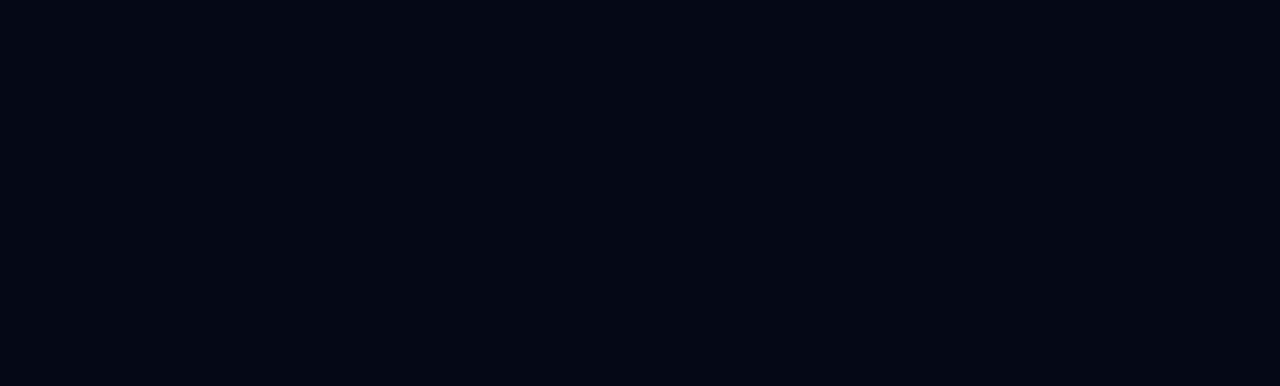
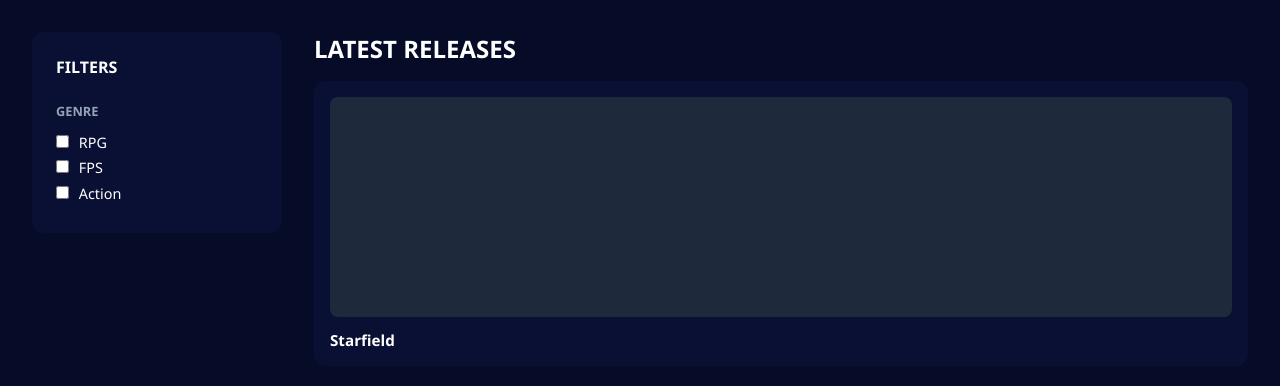
Before and after one commit to sbmatheuss/GameVault, a React (Vite) app in the folder GameVault/: page /cart in a window 1280 px wide. Before the commit this address had no page. Shown: the top 386 px of the page. Built offline with nearby package versions, Linux system fonts and the light colour scheme.

Commit message:
feat: new feature
- page card and styles add

```diff
--- a/GameVault/package.json
+++ b/GameVault/package.json
@@ -11,6 +11,7 @@
   },
   "dependencies": {
     "@babel/code-frame": "^7.29.0",
+    "lucide-react": "^0.577.0",
     "react": "^19.2.4",
     "react-dom": "^19.2.4",
     "react-router": "^7.13.1"
--- a/GameVault/src/App.tsx
+++ b/GameVault/src/App.tsx
@@ -1,5 +1,6 @@
 import { BrowserRouter, Route, Routes } from "react-router"
 import { Home } from "./pages/Home"
+import { Cart } from "./pages/Card"
 
 
 function App() {
@@ -8,6 +9,7 @@ function App() {
     <BrowserRouter>
     <Routes>
       <Route path="/" element={ <Home />} />
+      <Route path="/cart" element={ <Cart />} />
     </Routes>
     </BrowserRouter>
   )
--- a/GameVault/src/index.css
+++ b/GameVault/src/index.css
@@ -13,3 +13,13 @@ h1 {
   color: rgb(12, 12, 11);
   font-size: 16px;
 }
+
+.container {
+    width: 100vw;
+    padding: 5em;
+    box-sizing: border-box;
+}
+
+.flex {
+  display: flex;
+}
--- /dev/null
+++ b/GameVault/src/pages/Card.tsx
@@ -0,0 +1,35 @@
+import "../styles/cart.css";
+
+export function Cart() {
+  return (
+    <div className="cart-page-container">
+
+      <div className="main-layout">
+        <aside className="sidebar">
+          <h3>FILTERS</h3>
+
+          <div className="filter-group">
+            <h4>Genre</h4>
+            <label><input type="checkbox" /> RPG</label>
+            <label><input type="checkbox" /> FPS</label>
+            <label><input type="checkbox" /> Action</label>
+          </div>
+        </aside>
+
+        <main className="content">
+          <section className="games-section">
+            <h2>LATEST RELEASES</h2>
+            <div className="games-grid">
+
+              <div className="game-card">
+                <div className="game-img">
+                </div>
+                <h4>Starfield</h4>
+              </div>
+            </div>
+          </section>
+        </main>
+      </div>
+    </div>
+  );
+}
--- a/GameVault/src/styles/Home.css
+++ b/GameVault/src/styles/Home.css
@@ -3,11 +3,6 @@
     --var-text-casual: 1.5em;
 
     --var-color-text-normal: white;
-}
-.container {
-    width: 100vw;
-    padding: 5em;
-    box-sizing: border-box;
 }
 
 .header {
--- /dev/null
+++ b/GameVault/src/styles/cart.css
@@ -0,0 +1,102 @@
+:root {
+  --bg-dark: #060b28;
+  --bg-card: #0a1033;
+  --bg-input: #131a42;
+  --accent-blue: #3b82f6;
+  --text-main: #ffffff;
+  --text-muted: #94a3b8;
+}
+
+* {
+  margin: 0;
+  padding: 0;
+  box-sizing: border-box;
+  font-family: "Segoe UI", sans-serif;
+}
+
+body {
+  background: var(--bg-dark);
+  color: var(--text-main);
+}
+
+.cart-page-container {
+  min-height: 100vh;
+  padding: 2rem;
+}
+
+.main-layout {
+  display: flex;
+  gap: 2rem;
+}
+
+.sidebar {
+  width: 250px;
+  background: var(--bg-card);
+  padding: 1.5rem;
+  border-radius: 12px;
+  height: fit-content;
+}
+
+.sidebar h3 {
+  margin-bottom: 1rem;
+  font-size: 1rem;
+}
+
+.filter-group {
+  margin-top: 1.5rem;
+}
+
+.filter-group h4 {
+  font-size: 0.8rem;
+  text-transform: uppercase;
+  color: var(--text-muted);
+  margin-bottom: 0.8rem;
+}
+
+.filter-group label {
+  display: block;
+  font-size: 0.9rem;
+  margin-bottom: 0.4rem;
+  cursor: pointer;
+}
+
+.filter-group input {
+  margin-right: 6px;
+}
+
+.content {
+  flex: 1;
+}
+
+.games-section h2 {
+  margin-bottom: 1rem;
+}
+
+.games-grid {
+  display: grid;
+  grid-template-columns: repeat(auto-fit, minmax(200px, 1fr));
+  gap: 1.5rem;
+}
+
+.game-card {
+  background: var(--bg-card);
+  padding: 1rem;
+  border-radius: 12px;
+  transition: transform 0.2s, border 0.2s;
+}
+
+.game-card:hover {
+  transform: translateY(-4px);
+  border: 1px solid var(--accent-blue);
+}
+
+.game-img {
+  height: 220px;
+  background: #1e293b;
+  border-radius: 8px;
+  margin-bottom: 0.8rem;
+}
+
+.game-card h4 {
+  font-size: 0.95rem;
+}
```
Also changed, not shown: GameVault/src/pages/Home.tsx (line endings or trailing spaces), 1 other file (tests, documents, lock files or other folders).
